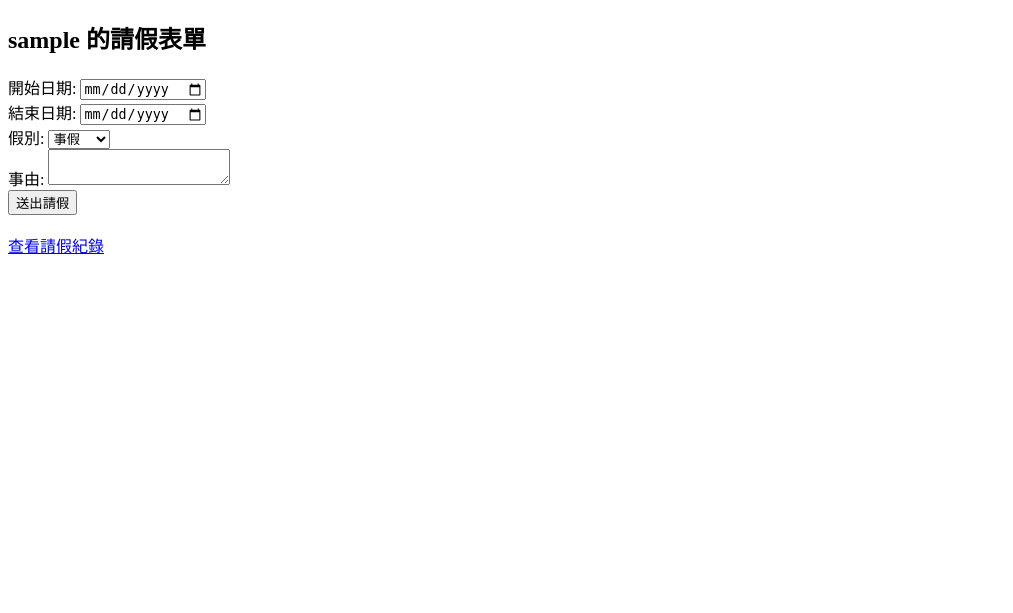
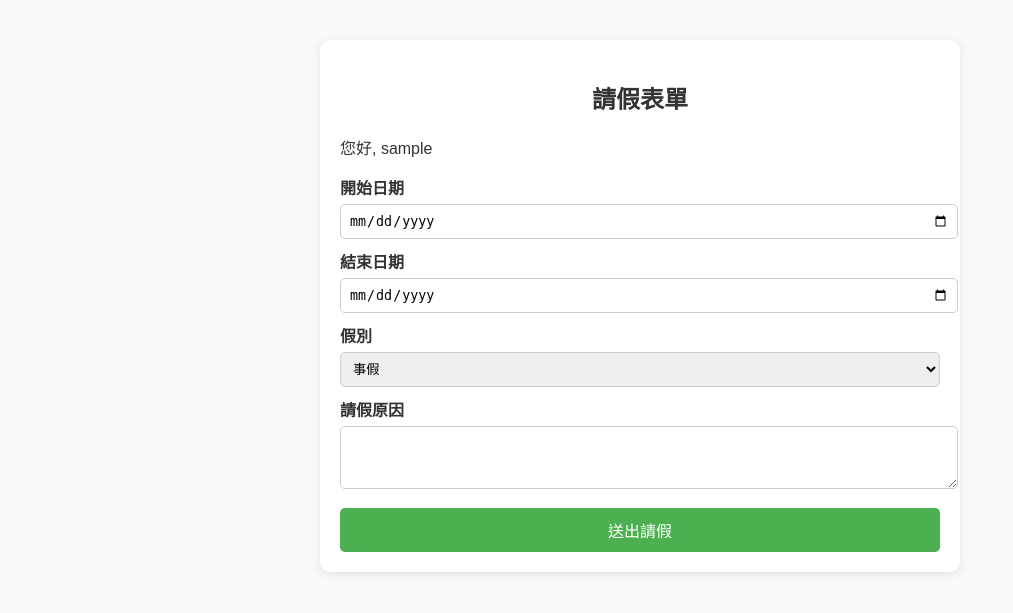
Before and after one commit to guo0410/leave_system, a Flask app: page /leave_form in a window 1280 px wide. Shown: the top 613 px of the page, without its empty margins (0-1013 px from the left). Run offline with Flask 3, Linux system fonts and the light colour scheme; the visitor is signed in with stand-in values (Sample User, id 1).

```diff
--- a/app.py
+++ b/app.py
@@ -16,7 +16,7 @@ dynamodb = boto3.resource(
     aws_access_key_id=AWS_ACCESS_KEY_ID,
     aws_secret_access_key=AWS_SECRET_ACCESS_KEY
 )
-table = dynamodb.Table('leave_records_new')  # 你的新 Table 名稱
+table = dynamodb.Table('leave_records_new')  # 使用新的 table 名稱
 
 # 管理員帳號
 ADMIN_USERNAME = "cyut"
--- a/templates/leave_form.html
+++ b/templates/leave_form.html
@@ -1,26 +1,41 @@
 <!DOCTYPE html>
-<html>
+<html lang="zh-TW">
 <head>
-    <title>請假表單</title>
+<meta charset="UTF-8">
+<title>請假表單</title>
+<style>
+body { font-family: Arial; background-color: #f9f9f9; color: #333; }
+.container { max-width: 600px; margin: 40px auto; padding: 20px; background: #fff; border-radius: 10px; box-shadow: 0 2px 8px rgba(0,0,0,0.1); }
+h2 { text-align: center; }
+label { display: block; margin-top: 10px; font-weight: bold; }
+input, select, textarea { width: 100%; padding: 8px; margin-top: 5px; border-radius: 5px; border: 1px solid #ccc; }
+button { margin-top: 15px; width: 100%; padding: 10px; border: none; border-radius: 5px; background-color: #4caf50; color: #fff; font-size: 16px; cursor: pointer; }
+button:hover { background-color: #45a049; }
+</style>
 </head>
 <body>
-    <h2>{{ user_name }} 的請假表單</h2>
-    <form method="POST" action="{{ url_for('submit_leave') }}">
-        <label>開始日期:</label>
-        <input type="date" name="start_date" required><br>
-        <label>結束日期:</label>
-        <input type="date" name="end_date" required><br>
-        <label>假別:</label>
-        <select name="leave_type" required>
-            {% for type in leave_types %}
-            <option value="{{ type.name }}" style="background-color: {{ type.color }}">{{ type.name }}</option>
-            {% endfor %}
-        </select><br>
-        <label>事由:</label>
-        <textarea name="reason" required></textarea><br>
-        <button type="submit">送出請假</button>
-    </form>
-    <br>
-    <a href="{{ url_for('records') }}">查看請假紀錄</a>
+<div class="container">
+<h2>請假表單</h2>
+<p>您好, {{ user_name }}</p>
+<form action="{{ url_for('submit_leave') }}" method="post">
+    <label>開始日期</label>
+    <input type="date" name="start_date" required>
+
+    <label>結束日期</label>
+    <input type="date" name="end_date" required>
+
+    <label>假別</label>
+    <select name="leave_type" required>
+        {% for leave in leave_types %}
+        <option value="{{ leave.name }}" style="background-color: {{ leave.color }}">{{ leave.name }}</option>
+        {% endfor %}
+    </select>
+
+    <label>請假原因</label>
+    <textarea name="reason" rows="3" required></textarea>
+
+    <button type="submit">送出請假</button>
+</form>
+</div>
 </body>
 </html>
```
